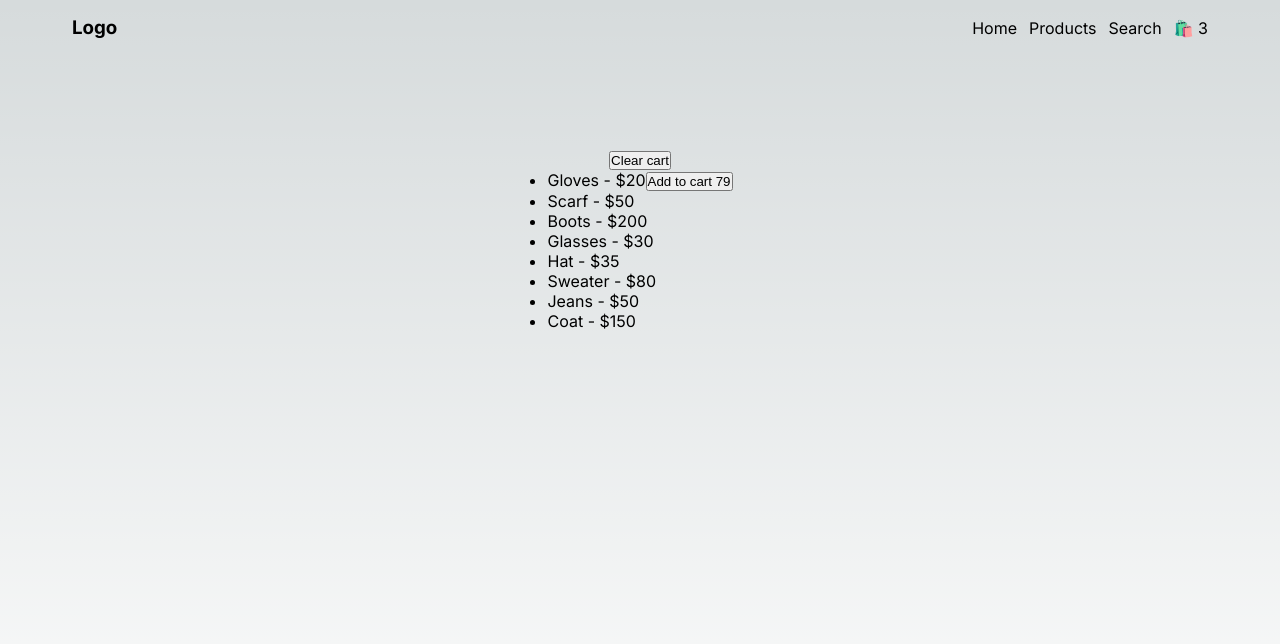
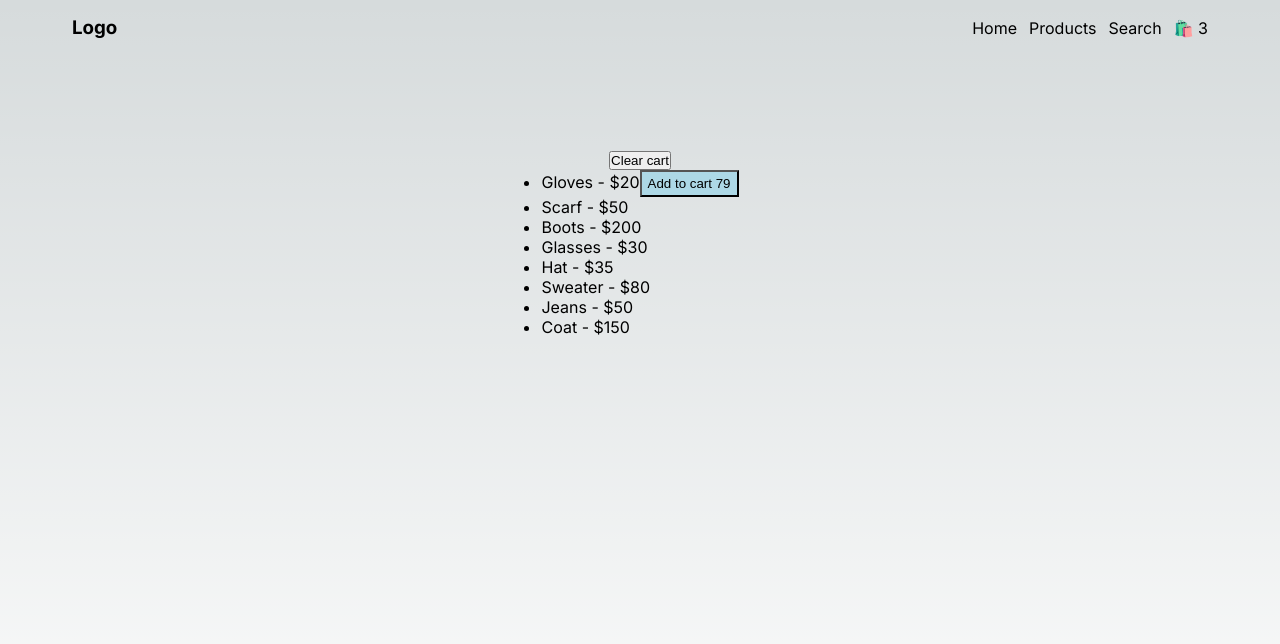
Before and after one commit to nikolovlazar/rsc-forensics, a Next.js app: page / in a window 1280 px wide. Shown: the top 644 px of the page. Built offline with nearby package versions, Linux system fonts and the light colour scheme.

Commit message:
saving progress

```diff
--- a/next.config.mjs
+++ b/next.config.mjs
@@ -1,6 +1,10 @@
 import { withSentryConfig } from "@sentry/nextjs";
 /** @type {import('next').NextConfig} */
-const nextConfig = {};
+const nextConfig = {
+  experimental: {
+    serverComponentsExternalPackages: ["@sentry/profiling-node"],
+  },
+};
 
 export default withSentryConfig(
   nextConfig,
--- a/package.json
+++ b/package.json
@@ -10,6 +10,7 @@
   },
   "dependencies": {
     "@sentry/nextjs": "^7.107.0",
+    "@sentry/profiling-node": "^7.107.0",
     "next": "14.1.4",
     "react": "^18",
     "react-dom": "^18"
--- a/sentry.client.config.js
+++ b/sentry.client.config.js
@@ -9,6 +9,8 @@ Sentry.init({
 
   // Adjust this value in production, or use tracesSampler for greater control
   tracesSampleRate: 1,
+
+  profilesSampleRate: 1,
 
   // Setting this option to true will print useful information to the console while you're setting up Sentry.
   debug: false,
@@ -22,6 +24,7 @@ Sentry.init({
   // You can remove this option if you're not planning to use the Sentry Session Replay feature:
   integrations: [
     Sentry.browserTracingIntegration({ enableInp: true }),
+    Sentry.browserProfilingIntegration(),
     Sentry.replayIntegration({
       // Additional Replay configuration goes in here, for example:
       maskAllText: true,
--- a/sentry.server.config.js
+++ b/sentry.server.config.js
@@ -3,6 +3,7 @@
 // https://docs.sentry.io/platforms/javascript/guides/nextjs/
 
 import * as Sentry from "@sentry/nextjs";
+import { nodeProfilingIntegration } from "@sentry/profiling-node";
 
 Sentry.init({
   dsn: "https://b089d6afde828ba95773747803963964@o4506044970565632.ingest.us.sentry.io/4506933974663168",
@@ -10,10 +11,13 @@ Sentry.init({
   // Adjust this value in production, or use tracesSampler for greater control
   tracesSampleRate: 1,
 
+  profilesSampleRate: 1,
+
   // Setting this option to true will print useful information to the console while you're setting up Sentry.
   debug: false,
 
   // uncomment the line below to enable Spotlight (https://spotlightjs.com)
   // spotlight: process.env.NODE_ENV === 'development',
 
+  integrations: [nodeProfilingIntegration()],
 });
--- a/src/components/addToCart.js
+++ b/src/components/addToCart.js
@@ -1,5 +1,7 @@
 "use client";
 import { useState, useEffect } from "react";
+
+import styles from "./addToCart.module.css";
 
 function createInitialNumber() {
   while (true) {
@@ -27,5 +29,9 @@ export default function AddToCart() {
     }
   }, [num]);
 
-  return <button onClick={() => alert("Added!")}>Add to cart {num}</button>;
+  return (
+    <button className={styles["add-to-cart"]} onClick={() => alert("Added!")}>
+      Add to cart {num}
+    </button>
+  );
 }
--- /dev/null
+++ b/src/components/addToCart.module.css
@@ -0,0 +1,5 @@
+.add-to-cart {
+  background: lightblue;
+  padding: 4px 6px;
+  font-weight: semibold;
+}
```
Also changed, not shown: 1 other file (tests, documents, lock files or other folders).
